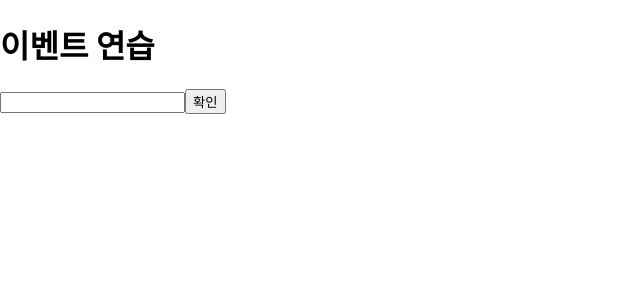
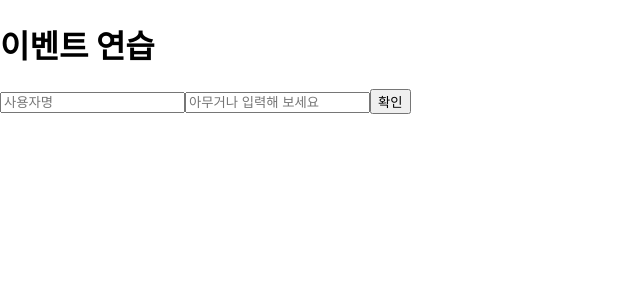
Before and after one commit to RATSENO/hello-react, a React (Create React App) app: page / in a window 1280 px wide. Shown: the top 300 px of the page, without its empty margins (0-640 px from the left). Built offline with nearby package versions, Linux system fonts and the light colour scheme.

Commit message:
input 여러개 다루기

```diff
--- a/src/EventPractice.js
+++ b/src/EventPractice.js
@@ -2,19 +2,21 @@ import React, { Component } from "react";
 
 class EventPractice extends Component {
   state = {
+    username: "",
     message: "",
   };
 
   handleChage = (e) => {
     this.setState({
-      message: e.target.value,
+      [e.target.name]: e.target.value,
     });
   };
 
   handleClick = () => {
-    alert(this.state.message);
+    alert(this.state.message + ":" + this.state.message);
     this.setState({
       message: "",
+      username: "",
     });
   };
 
@@ -24,7 +26,15 @@ class EventPractice extends Component {
         <h1>이벤트 연습</h1>
         <input
           type="text"
+          name="username"
+          placeholder="사용자명"
+          value={this.state.username}
+          onChange={this.handleChage}
+        ></input>
+        <input
+          type="text"
           name="message"
+          placeholder="아무거나 입력해 보세요"
           value={this.state.message}
           onChange={this.handleChage}
         ></input>
```
